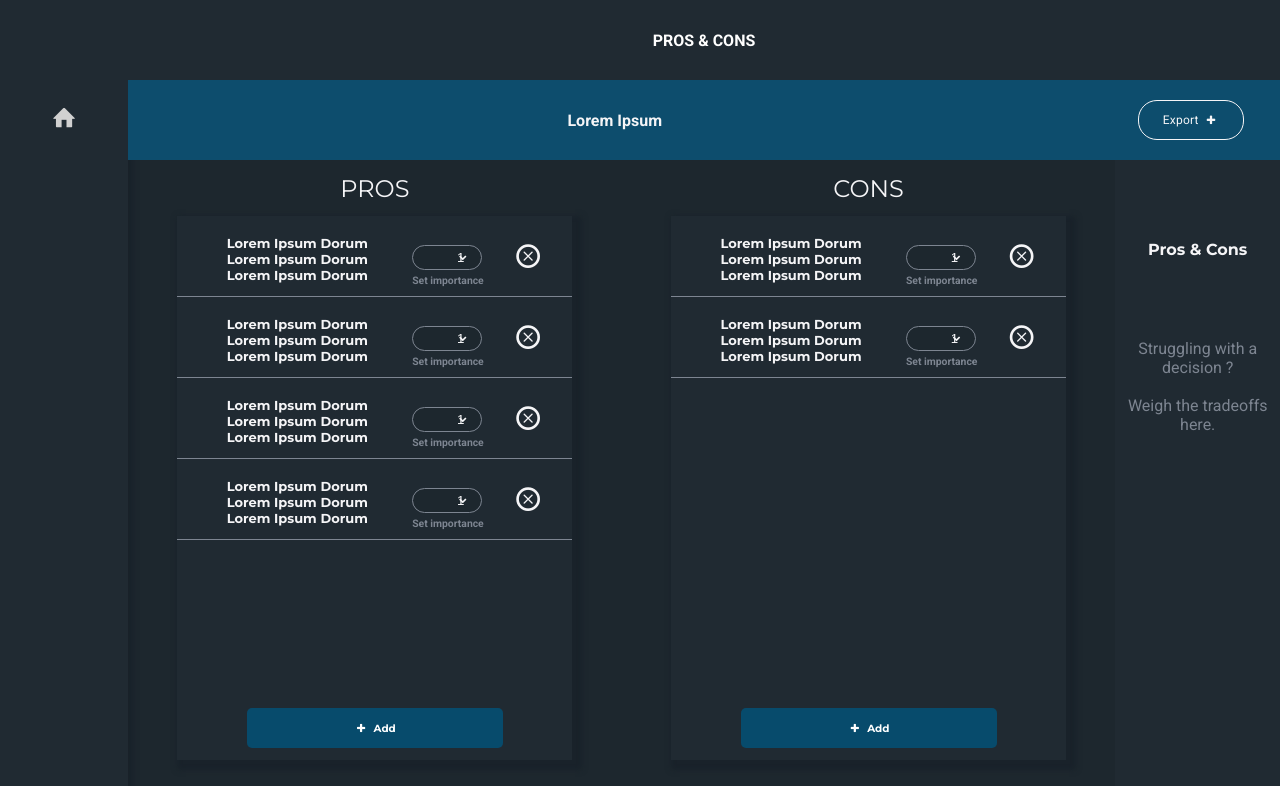
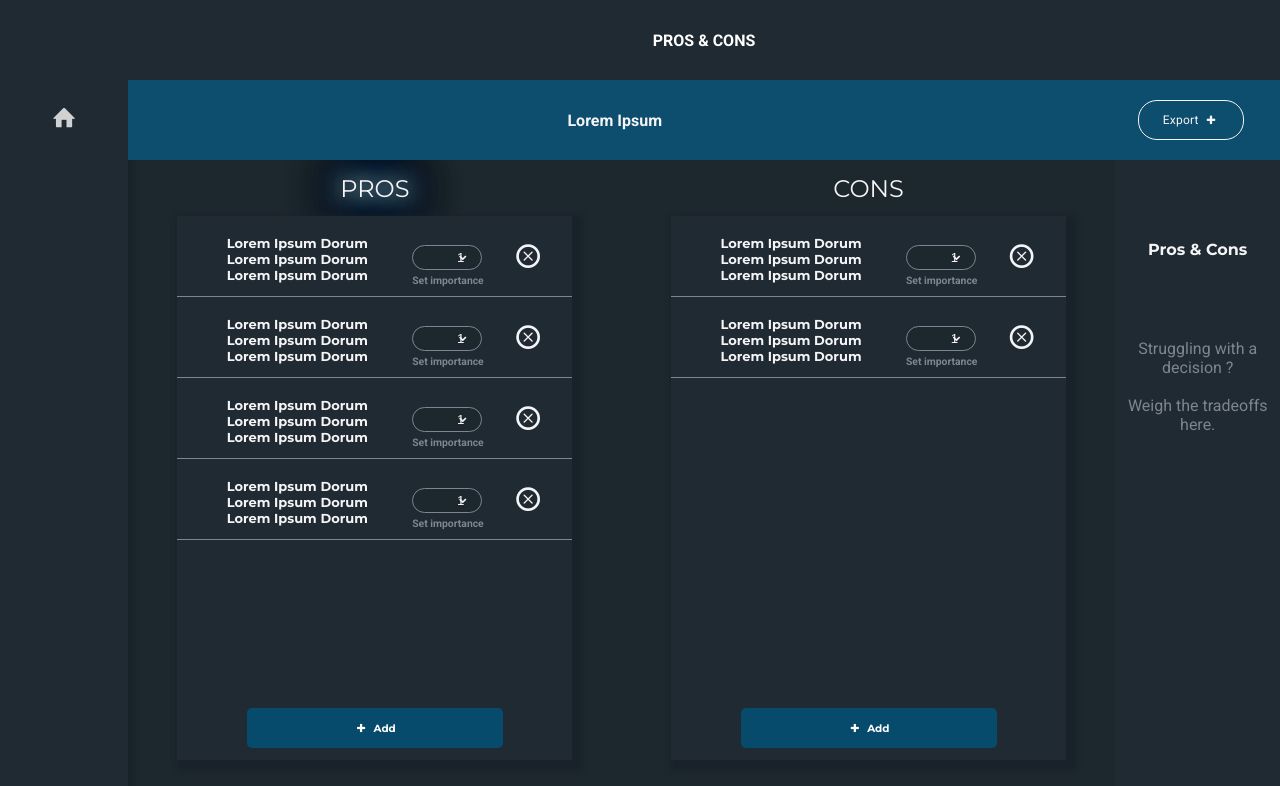
Before and after one commit to rakannimer/pros-and-cons, a React (Create React App) app: page / in a window 1280 px wide. Shown: the top 786 px of the page. Built offline with nearby package versions, Linux system fonts and the light colour scheme.

Commit message:
Add text glow effect

```diff
--- a/src/index.tsx
+++ b/src/index.tsx
@@ -54,14 +54,18 @@ function AddArgumentButton() {
   );
 }
 
+const LeftSidebar = () => (
+  <div className="left-sidebar">
+    <div className="home-button">
+      <div className="icon-home" />
+    </div>
+  </div>
+);
+
 function App() {
   return (
     <div className="app-container">
-      <div className="left-sidebar">
-        <div className="home-button">
-          <div className="icon-home" />
-        </div>
-      </div>
+      <LeftSidebar />
       <div className="app-without-left-sidebar">
         <div className="app-header">PROS & CONS</div>
         <div className="title-and-share-container">
@@ -77,7 +81,7 @@ function App() {
         <div className="pros-and-cons-and-right-sidebar">
           <div className="pros-and-cons-container">
             <div className="list">
-              <div className="list-title">PROS</div>
+              <div className="list-title text-glow">PROS</div>
               <div className="list-items-and-footer">
                 <div className="list-items">
                   {range(1, 4).map(i => (
--- a/src/styles.css
+++ b/src/styles.css
@@ -242,6 +242,25 @@ body {
   font-family: "Montserrat", sans-serif;
 }
 
+.text-glow {
+  -webkit-animation: glow 1s ease-in-out infinite alternate;
+  -moz-animation: glow 1s ease-in-out infinite alternate;
+  animation: glow 1s ease-in-out infinite alternate;
+}
+
+@keyframes glow {
+  from {
+    text-shadow: 0 0 10px var(--white), 0 0 20px var(--white),
+      0 0 30px var(--lightgray), 0 0 40px var(--lightgray),
+      0 0 50px var(--lightgray), 0 0 60px var(--lightgray),
+      0 0 70px var(--lightgray);
+  }
+  to {
+    text-shadow: 0 0 20px var(--white), 0 0 30px var(--blue),
+      0 0 40px var(--blue), 0 0 50px var(--blue), 0 0 60px var(--blue),
+      0 0 70px var(--blue), 0 0 80px var(--blue);
+  }
+}
 .list-items {
   /* max-height: 50vh; */
   width: 100%;
```
